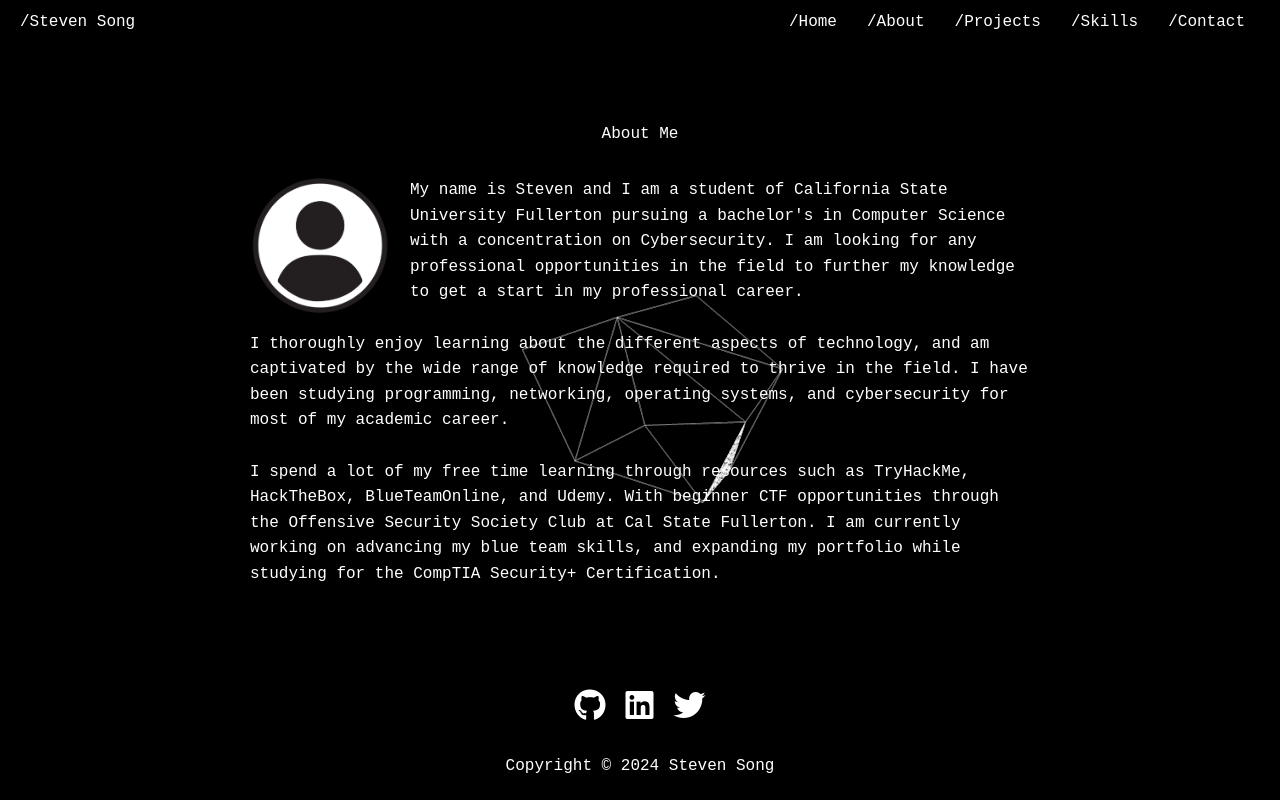
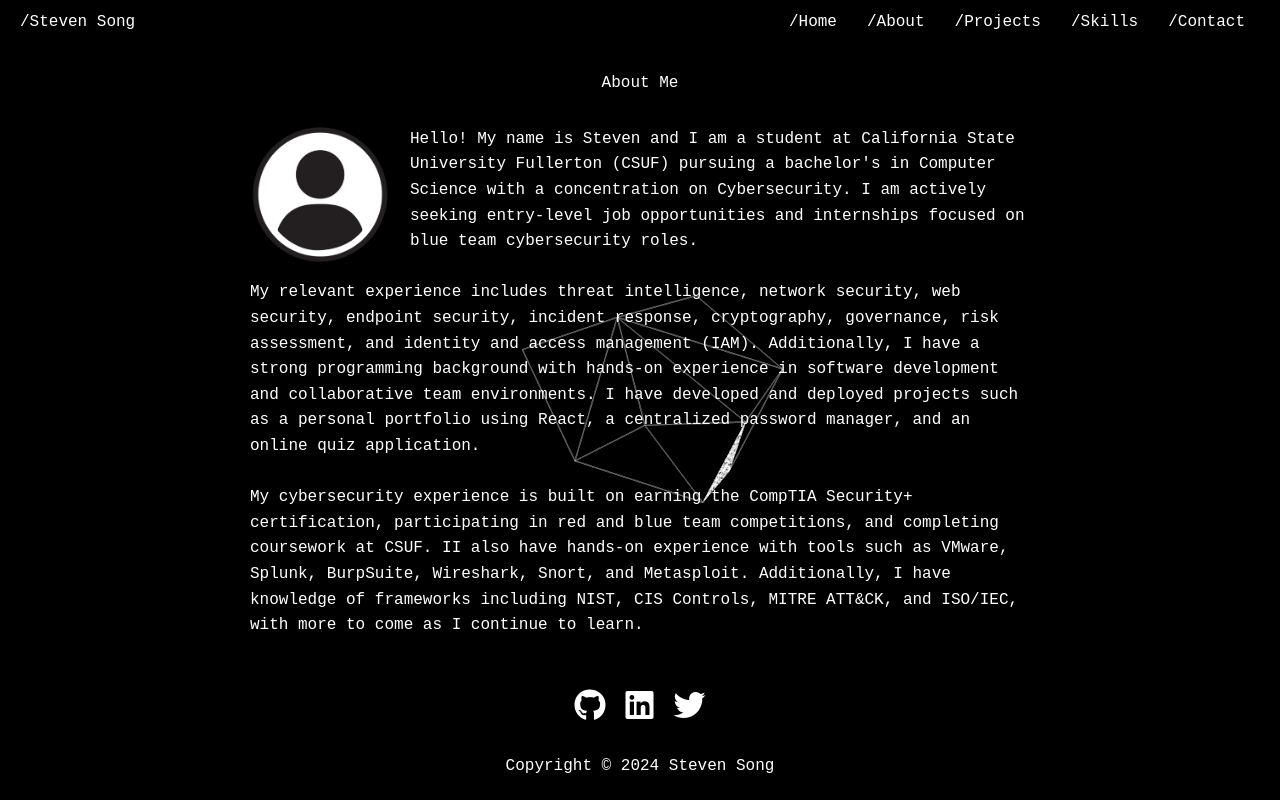
Before and after one commit to stsong0812/stsong0812.github.io, a React (Create React App) app: page /about in a window 1280 px wide. Built offline with nearby package versions, Linux system fonts and the light colour scheme.

Commit message:
Updated about me statement

```diff
--- a/src/components/About.js
+++ b/src/components/About.js
@@ -13,17 +13,19 @@ const About = () => {
                     {/* Image will float and text will wrap around it */}
                     <img src={icon} alt="Icon PNGs by Vecteezy" className="icon-img" />
                     <p>
-                        My name is Steven and I am a student of California State University Fullerton pursuing a bachelor's in
-                        Computer Science with a concentration on Cybersecurity. I am looking for any professional opportunities
-                        in the field to further my knowledge to get a start in my professional career.
+                        Hello! My name is Steven and I am a student at California State University Fullerton (CSUF) pursuing a bachelor's in
+                        Computer Science with a concentration on Cybersecurity. I am actively seeking entry-level job opportunities and
+                        internships focused on blue team cybersecurity roles.
                         <br /><br />
-                        I thoroughly enjoy learning about the different aspects of technology, and am captivated by the wide range of
-                        knowledge required to thrive in the field. I have been studying programming, networking, operating systems, and
-                        cybersecurity for most of my academic career.
+                        My relevant experience includes threat intelligence, network security, web security, endpoint security, incident response,
+                        cryptography, governance, risk assessment, and identity and access management (IAM). Additionally, I have a strong programming
+                        background with hands-on experience in software development and collaborative team environments. I have developed and deployed
+                        projects such as a personal portfolio using React, a centralized password manager, and an online quiz application.
                         <br /><br />
-                        I spend a lot of my free time learning through resources such as TryHackMe, HackTheBox, BlueTeamOnline, and Udemy.
-                        With beginner CTF opportunities through the Offensive Security Society Club at Cal State Fullerton. I am currently
-                        working on advancing my blue team skills, and expanding my portfolio while studying for the CompTIA Security+ Certification.
+                        My cybersecurity experience is built on earning the CompTIA Security+ certification, participating in red and blue team competitions,
+                        and completing coursework at CSUF. II also have hands-on experience with tools such as VMware, Splunk, BurpSuite, Wireshark, Snort,
+                        and Metasploit. Additionally, I have knowledge of frameworks including NIST, CIS Controls, MITRE ATT&CK, and ISO/IEC, with more to
+                        come as I continue to learn.
                     </p>
                 </div>
             </section>
```
